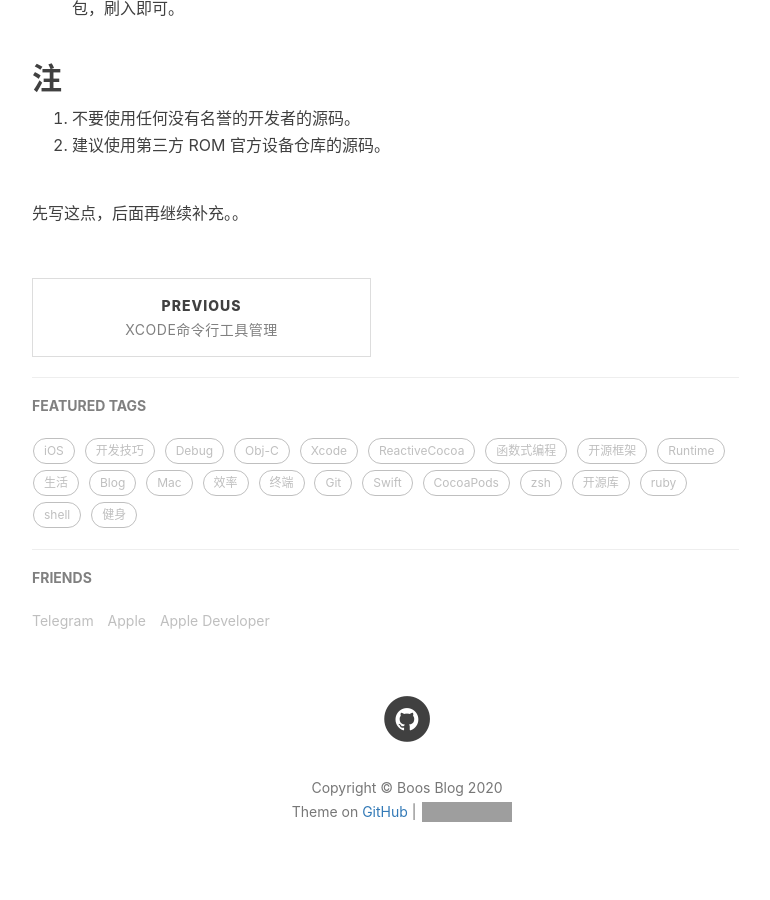
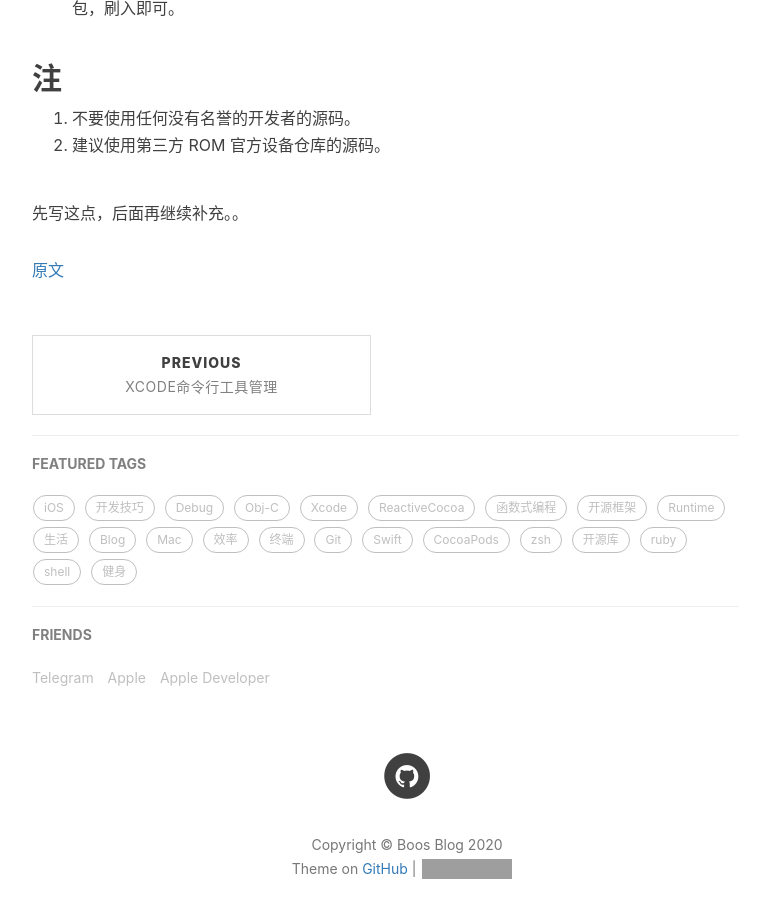
Before and after one commit to Boos4721/boos4721.github.io, a Jekyll site: the page built from _posts/2020-03-22-如何编译自定义Android_Rom.md, in a window 1280 px wide and 900 px high, scrolled down 1841 px. Shown: the whole window, without its empty margins (233-1003 px from the left). Built offline with Jekyll 4.4.1, drawn with Linux system fonts in a browser that asks for light colours; nearby versions of some CDN libraries; our own code applies the rules of GitHub Pages for plain Markdown files; comment, search, counter and statistics services are not loaded; grey boxes are pictures that could not be loaded.

Commit message:
?
Signed-off-by: boos4721 <3.1415926535boos@gmail.com>

```diff
--- a/_posts/2020-03-22-如何编译自定义Android_Rom.md
+++ b/_posts/2020-03-22-如何编译自定义Android_Rom.md
@@ -70,3 +70,5 @@
 2. 建议使用第三方 ROM 官方设备仓库的源码。
 
 先写这点，后面再继续补充。。
+
+[原文](https://akr-developers.com/d/107-android-rom "原文")
```
